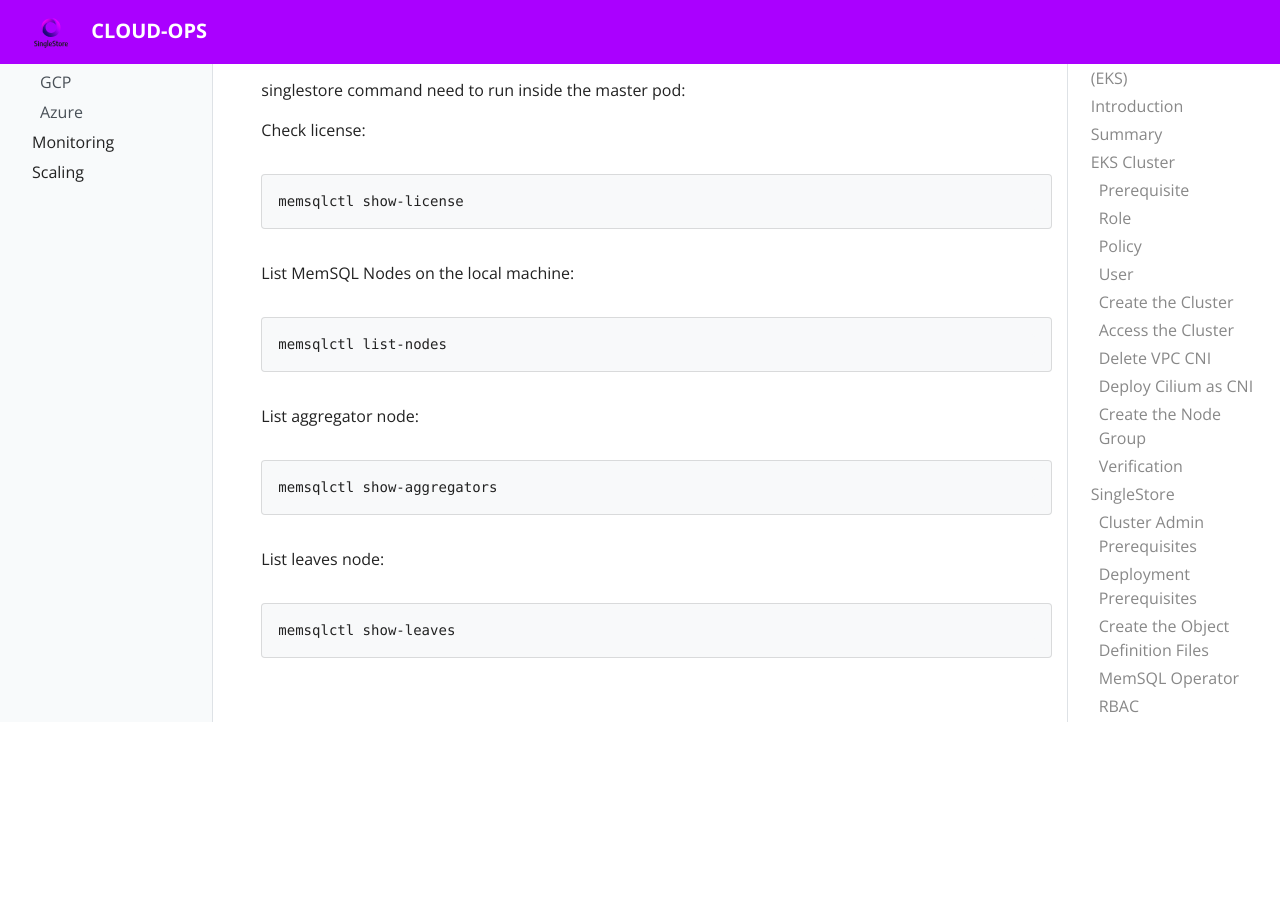
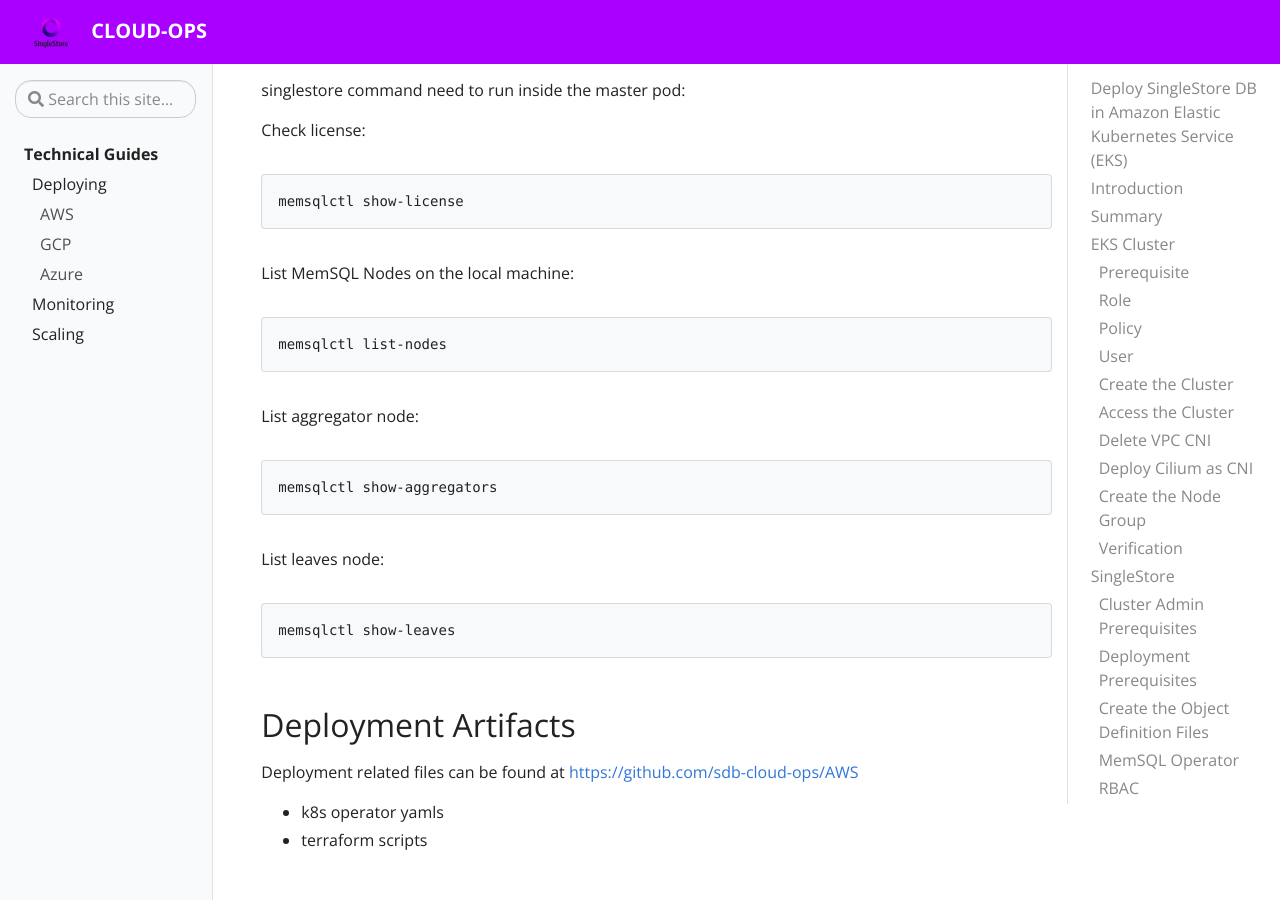
Before and after one commit to sdb-cloud-ops/sdb-cloud-ops.github.io, a Jekyll site: the page built from _docs/Deploying/AWS/deploying.md, in a window 1280 px wide and 900 px high, scrolled down 27480 px. Built offline with Jekyll 4.4.1, drawn with Linux system fonts in a browser that asks for light colours; before the commit the page ends 28202 px from its top, so only the background shows below that.

Commit message:
Update deploying.md

```diff
--- a/_docs/Deploying/AWS/deploying.md
+++ b/_docs/Deploying/AWS/deploying.md
@@ -897,3 +897,9 @@ List aggregator node:
 List leaves node:
 
     memsqlctl show-leaves
+
+
+## Deployment Artifacts
+Deployment related files can be found at [https://github.com/sdb-cloud-ops/AWS](https://github.com/sdb-cloud-ops/AWS)
+ - k8s operator yamls
+ - terraform scripts
```
